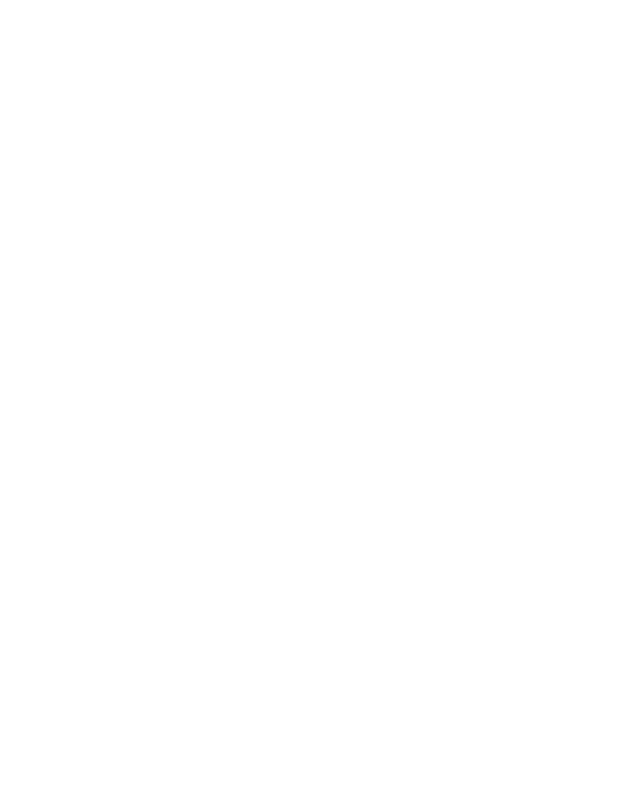
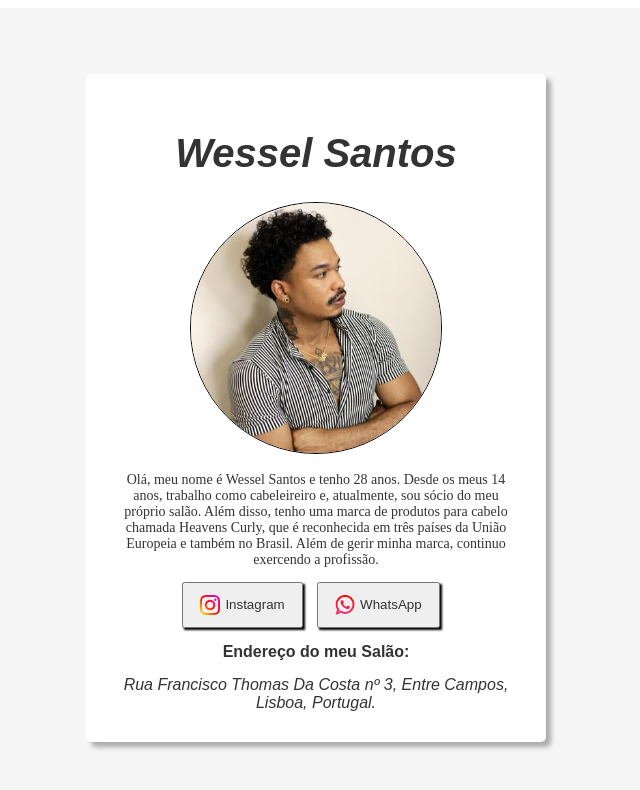
Before and after one commit to dev-erickydias/card-social-sell, a plain HTML site: page index.html in a window 1280 px wide. Shown: the whole page, without its empty margins (324-964 px from the left). Drawn offline with Linux system fonts and the light colour scheme; a web font is replaced by a local one.

Commit message:
o site ja esta montado e funcionando

```diff
--- a/index.html
+++ b/index.html
@@ -3,9 +3,31 @@
 <head>
     <meta charset="UTF-8">
     <meta name="viewport" content="width=device-width, initial-scale=1.0">
-    <title>Document</title>
+    <link rel="stylesheet" href="pages/index.css">
+    <title>Wessel Santos</title>
 </head>
 <body>
+    <main class="contain">
+        <div class="card">
+            <h1 class="title">Wessel Santos</h1>
+            <img src="./Design sem nome.png" alt="foto de um rapaz com braços cusados" class="perfil">
+            <p class="main__text">Olá, meu nome é Wessel Santos e tenho 28 anos. Desde os meus 14 anos, trabalho como cabeleireiro e, atualmente, sou sócio do meu próprio salão. Além disso, tenho uma marca de produtos para cabelo chamada <span class="span">Heavens Curly</span>, que é reconhecida em três países da União Europeia e também no Brasil. Além de gerir minha marca, continuo exercendo a profissão.</p>
+            <button class="botao">
+                <a class="social-link" href="https://www.instagram.com/ericky_dias/" rel="external" target="_blank">
+                    <img src="instagram-icon.png" alt="Ícone do Instagram" class="icon-social">Instagram
+                </a>
+            </button>
+            <button class="botao">
+                <a class="social-link" href="https://wa.link/lhhw5n" rel="external" target="_blank">
+                    <img src="whatsapp-icon.png" alt="Ícone do WhatsApp" class="icon-social">WhatsApp
+                </a>
+            </button>
 
+            <h3 class="subtitle">Endereço do meu Salão:</h3>
+            <address class="endereco">Rua Francisco Thomas Da Costa nº 3, Entre Campos, Lisboa, Portugal.</address>
+
+
+        </div>
+    </main>
 </body>
 </html>
--- /dev/null
+++ b/pages/index.css
@@ -0,0 +1,69 @@
+@import url('https://fonts.googleapis.com/css2?family=Ysabeau+Office:ital,wght@0,100;1,100&display=swap');
+
+@import url('https://fonts.googleapis.com/css2?family=Frank+Ruhl+Libre:wght@300;400&family=Ysabeau+Office:ital,wght@0,100;1,100&display=swap');
+
+.contain {
+  background-color: #f5f5f5;
+  height: 100vh;
+  margin: 0;
+  display: flex;
+  justify-content: center;
+  align-items: center;
+  font-family: Arial, sans-serif;
+  color: #333333;
+  overflow: hidden;
+}
+.card {
+  text-align: center;
+  padding: 30px;
+  background-color: #ffffff;
+  border-radius: 5px;
+  box-shadow: 5px 5px 5px rgba(0, 0, 0, 0.3);
+  width: 90%;
+  max-width: 400px;
+  margin: 0;
+}
+.title {
+  width: 100%;
+  font-size: 40px;
+  font-family: 'Ysabeau Office', sans-serif;
+  font-style: italic;
+}
+.subtitle {
+    font-size: 16px;
+    margin: 15px 0 15px 0;
+    font-family: 'Ysabeau Office', sans-serif;
+}
+.main__text {
+    font-size: 14px;
+    font-family: 'Frank Ruhl Libre', serif;
+}
+.perfil {
+  border-radius: 100%;
+  border: 1px solid #000;
+}
+.social-link {
+  display: inline-block;
+  margin: 10px;
+  text-decoration: none;
+  color: #333333;
+  transition: color 0.3s ease;
+}
+
+.icon-social {
+  vertical-align: middle;
+  margin-right: 5px;
+  width: 20px;
+}
+
+.social-link:hover {
+  color: #ff5500;
+}
+.botao {
+  border: 2px 2px 2px #000;
+  box-shadow: 2px 2px 2px #000;
+  margin: 0 10px 0 0;
+}
+.botao:hover {
+  background-color: #787474;
+}
```
Also changed, not shown: instagram-icon.png (added), whatsapp-icon.png (added).
